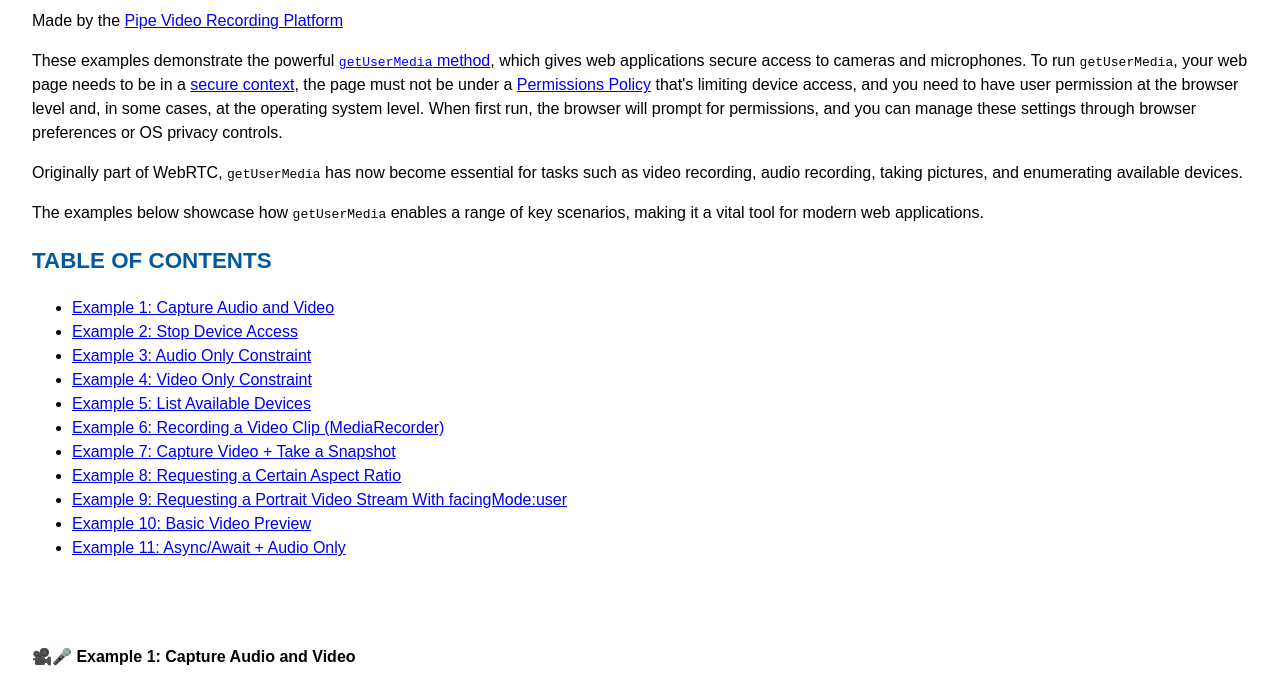
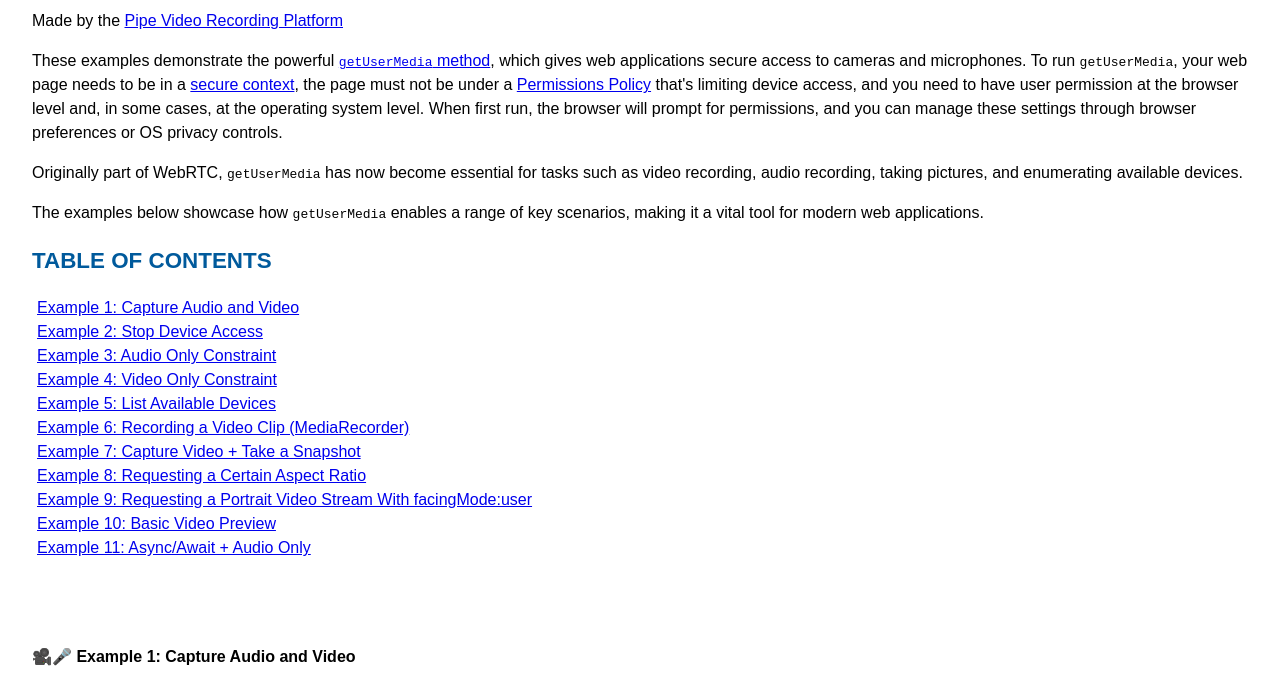
Before and after one commit to addpipe/getUserMedia-examples, a plain HTML site: page index.html in a window 1280 px wide. Shown: the part 99-787 px from the top of the page. Drawn offline with Linux system fonts and the light colour scheme.

Commit message:
added style for the table-of-contents list

```diff
--- a/index.html
+++ b/index.html
@@ -52,6 +52,14 @@
 
         .example-section {
             padding: 25px 0;
+        }
+
+        .table-of-contents{
+            padding: 0 5px;
+        }
+
+        .table-of-contents li {
+            list-style: none;
         }
 
         button {
```
